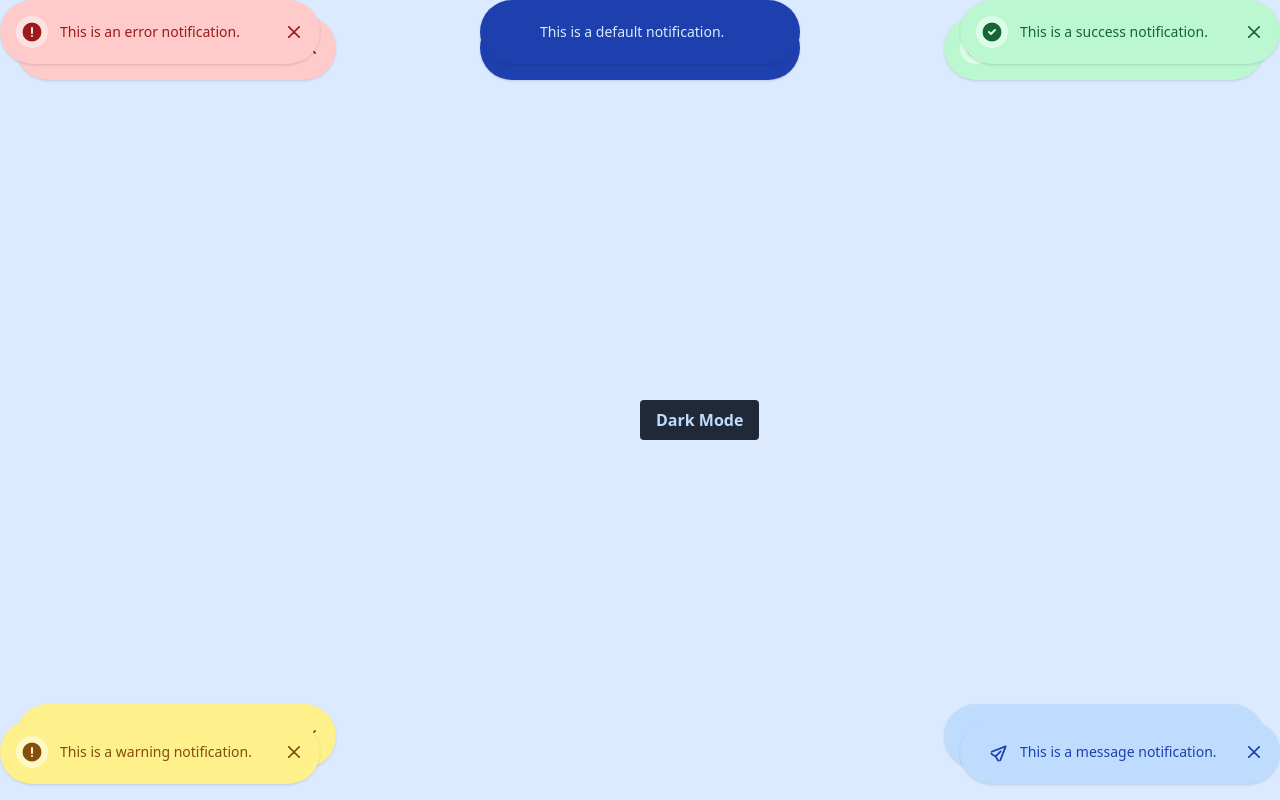
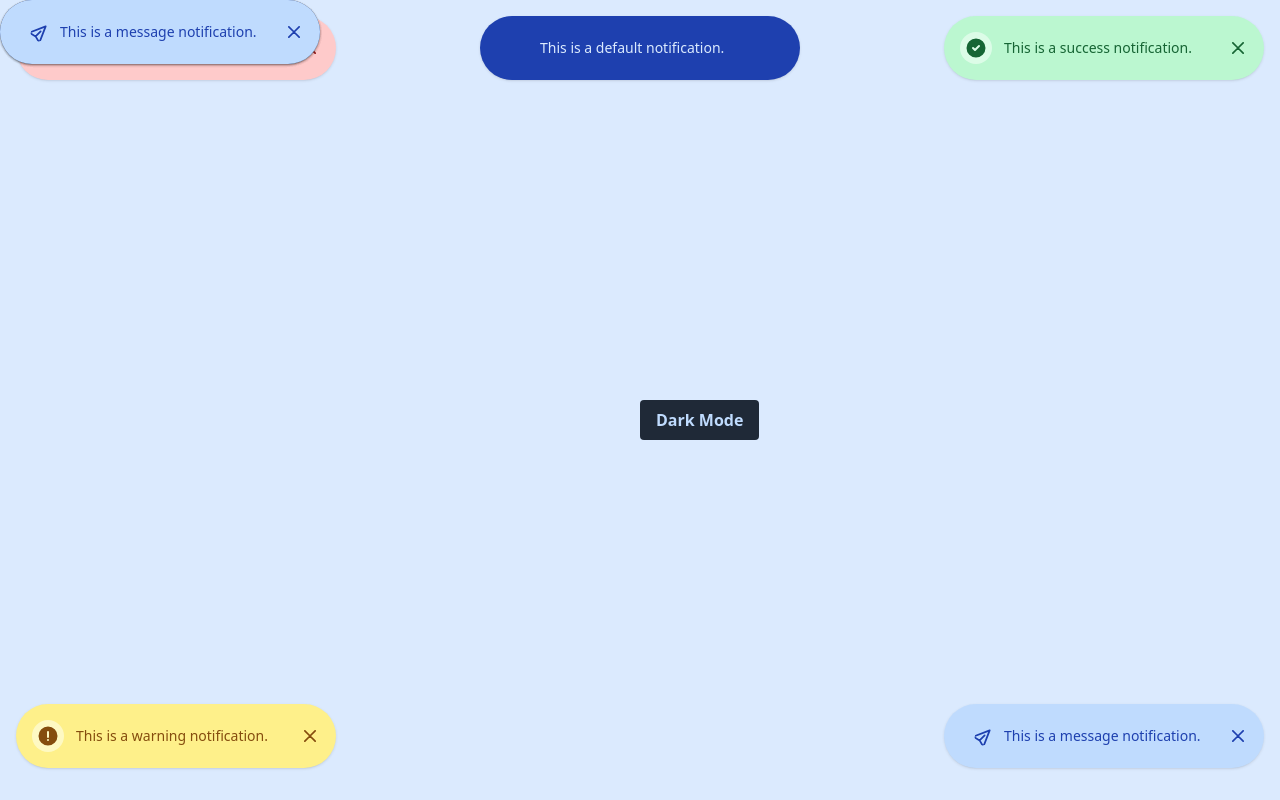
Before and after one commit to AlejandroP1028/Group-GCC_Vue-Component-Library, a Vue app: page / in a window 1280 px wide. Built offline with nearby package versions, Linux system fonts and the light colour scheme.

Commit message:
modified:   src/AppNotifications.vue modified:   src/components/NotificationsGroup.vue

```diff
--- a/src/AppNotifications.vue
+++ b/src/AppNotifications.vue
@@ -9,11 +9,11 @@
     <Notifications type="default" notification_message="This is a default notification." position="center" />
     <Notifications type="message" notification_message="This is a message notification." position="bottom-right" />
     <div>
-    <Notifications type="success" notification_message="This is a success notification." position="pTop-right" />
-    <Notifications type="error" notification_message="This is an error notification." position="pTop-left" />
-    <Notifications type="warning" notification_message="This is a warning notification." position="pBottom-left" />
-    <Notifications type="default" notification_message="This is a default notification." position="pCenter" />
-    <Notifications type="message" notification_message="This is a message notification." position="pBottom-right" />
+    <Notifications type="success" notification_message="This is a success notification." position="Top-right" />
+    <Notifications type="error" notification_message="This is an error notification." position="Top-left" />
+    <Notifications type="warning" notification_message="This is a warning notification." position="Bottom-left" />
+    <Notifications type="default" notification_message="This is a default notification." position="Center" />
+    <Notifications type="message" notification_message="This is a message notification." position="Bottom-right" />
     </div>
   </div>
 </template>
--- a/src/components/NotificationsGroup.vue
+++ b/src/components/NotificationsGroup.vue
@@ -1,77 +1,30 @@
 <template>
   <Transition name="fade">
-    <div
-      v-if="visible"
-      :id="`toast-${type}`"
-      class="flex items-center w-full max-w-xs p-4 mb-4 rounded-full shadow"
-      :class="[computedClass, notificationBgClass, positioningClass, notificationTextColorClass]"
-      role="alert"
-    >
-      <div class="inline-flex items-center justify-center flex-shrink-0 w-8 h-8 rounded-full" :class="iconClass">
-        <svg class="w-5 h-5 rounded-lg" aria-hidden="true" xmlns="http://www.w3.org/2000/svg">
-          <path
-            v-if="type === 'success'"
-            viewBox="0 0 20 20"
-            fill="currentColor"
-            d="M10 .5a9.5 9.5 0 1 0 9.5 9.5A9.51 9.51 0 0 0 10 .5Zm3.707 8.207-4 4a1 1 0 0 1-1.414 0l-2-2a1 1 0 0 1 1.414-1.414L9 10.586l3.293-3.293a1 1 0 0 1 1.414 1.414Z"
-          />
-          <path
-            v-if="type === 'error'"
-            viewBox="0 0 20 20"
-            fill="currentColor"
-            d="M10 .5a9.5 9.5 0 1 0 9.5 9.5A9.51 9.51 0 0 0 10 .5ZM10 15a1 1 0 1 1 0-2 1 1 0 0 1 0 2Zm1-4a1 1 0 0 1-2 0V6a1 1 0 0 1 2 0v5Z"
-          />
-          <path
-            v-if="type === 'warning'"
-            viewBox="0 0 20 20"
-            fill="currentColor"
-            d="M10 .5a9.5 9.5 0 1 0 9.5 9.5A9.51 9.51 0 0 0 10 .5ZM10 15a1 1 0 1 1 0-2 1 1 0 0 1 0 2Zm1-4a1 1 0 0 1-2 0V6a1 1 0 0 1 2 0v5Z"
-          />
+    <div v-if="visible" :id="`toast-${type}`" class="flex items-center w-full max-w-xs p-4 mb-4 rounded-full shadow" :class="[computedClass, positioningClass, notificationStyles.bg, notificationStyles.text]" role="alert">
+      <div class="inline-flex items-center justify-center flex-shrink-0 w-8 h-8 rounded-full" :class="notificationStyles.icon">
+        <svg class="w-5 h-5 rounded-lg" aria-hidden="true" xmlns="http://www.w3.org/2000/svg" viewBox="0 0 20 20" fill="currentColor">
+          <path v-if="type === 'success'" d="M10 .5a9.5 9.5 0 1 0 9.5 9.5A9.51 9.51 0 0 0 10 .5Zm3.707 8.207-4 4a1 1 0 0 1-1.414 0l-2-2a1 1 0 0 1 1.414-1.414L9 10.586l3.293-3.293a1 1 0 0 1 1.414 1.414Z"/>
+          <path v-if="type === 'error'" d="M10 .5a9.5 9.5 0 1 0 9.5 9.5A9.51 9.51 0 0 0 10 .5ZM10 15a1 1 0 1 1 0-2 1 1 0 0 1 0 2Zm1-4a1 1 0 0 1-2 0V6a1 1 0 0 1 2 0v5Z"/>
+          <path v-if="type === 'warning'" d="M10 .5a9.5 9.5 0 1 0 9.5 9.5A9.51 9.51 0 0 0 10 .5ZM10 15a1 1 0 1 1 0-2 1 1 0 0 1 0 2Zm1-4a1 1 0 0 1-2 0V6a1 1 0 0 1 2 0v5Z"/>
         </svg>
-        <svg
-          v-if="type === 'message'"
-          class="w-5 h-5 rounded-lg"
-          aria-hidden="true"
-          xmlns="http://www.w3.org/2000/svg"
-          viewBox="0 0 18 20"
-          transform="rotate(45)"
-        >
-          <path
-            stroke="currentColor"
-            stroke-linecap="round"
-            stroke-linejoin="round"
-            stroke-width="2"
-            d="m9 17 8 2L9 1 1 19l8-2Zm0 0V9"
-            fill="none"
-          />
+        <svg v-if="type === 'message'" class="w-5 h-5 rounded-lg" aria-hidden="true" xmlns="http://www.w3.org/2000/svg" viewBox="0 0 18 20" transform="rotate(45)">
+          <path stroke="currentColor" stroke-linecap="round" stroke-linejoin="round" stroke-width="2" d="m9 17 8 2L9 1 1 19l8-2Zm0 0V9" fill="none"/>
         </svg>
       </div>
       <div class="ms-3 text-sm font-normal">
         {{ notification_message }}
       </div>
-      <button
-        v-if="type !== 'default'"
-        type="button"
-        class="ms-auto -mx-1.5 -my-1.5 rounded-lg focus:ring-2 focus:ring-blue-500 p-1.5 inline-flex items-center justify-center h-8 w-8 hover:bg-blue-400"
-        :data-dismiss-target="`#toast-${type}`"
-        aria-label="Close"
-        @click="hideNotification"
-      >
-        <span class="sr-only">Close</span>
+      <button v-if="type !== 'default'" type="button" class="ms-auto -mx-1.5 -my-1.5 rounded-lg focus:ring-2 focus:ring-blue-500 p-1.5 inline-flex items-center justify-center h-8 w-8 hover:bg-blue-400" :data-dismiss-target="`#toast-${type}`" aria-label="Close" @click="hideNotification">
+        <span class="sr-only">
+          Close
+        </span>
         <svg class="w-3 h-3" fill="none" xmlns="http://www.w3.org/2000/svg" viewBox="0 0 14 14" aria-hidden="true">
-          <path
-            stroke="currentColor"
-            stroke-linecap="round"
-            stroke-linejoin="round"
-            stroke-width="2"
-            d="M1 1l6 6m0 0l6 6M7 7l6-6M7 7L1 13"
-          />
+          <path stroke="currentColor" stroke-linecap="round" stroke-linejoin="round" stroke-width="2" d="M1 1l6 6m0 0l6 6M7 7l6-6M7 7L1 13"/>
         </svg>
       </button>
     </div>
   </Transition>
 </template>
-
 <script>
 export default {
   name: "NotificationComponent",
@@ -88,8 +41,7 @@ export default {
     position: {
       type: String,
       default: 'bottom-right',
-      validator: (value) => [
-        'top-left', 'top-right', 'bottom-right', 'bottom-left', 'center', 'pTop-left', 'pTop-right', 'pBottom-right', 'pBottom-left', 'pCenter'].includes(value),
+      validator: (value) => ['top-left', 'top-right', 'bottom-right', 'bottom-left', 'center', 'pTop-left', 'pTop-right', 'pBottom-right', 'pBottom-left', 'pCenter'].includes(value),
     },
   },
   data() {
@@ -115,35 +67,35 @@ export default {
       const positioningClass = this.position.startsWith('p') ? 'absolute' : 'fixed';
       return `${positioningClass} ${positionClass[this.position]}`;
     },
-    notificationBgClass() {
-      const bgClasses = {
-        success: "bg-green-200 dark:bg-green-700",
-        error: "bg-red-200 dark:bg-red-700",
-        warning: "bg-yellow-200 dark:bg-yellow-700",
-        default: "bg-blue-800 dark:bg-gray-800",
-        message: "bg-blue-200 dark:bg-gray-800",
+    notificationStyles() {
+      const styles = {
+        success: {
+          bg: "bg-green-200 dark:bg-green-700",
+          text: "text-green-800 dark:text-green-200",
+          icon: "bg-green-100 dark:bg-green-800",
+        },
+        error: {
+          bg: "bg-red-200 dark:bg-red-700",
+          text: "text-red-800 dark:text-red-200",
+          icon: "bg-red-100 dark:bg-red-800",
+        },
+        warning: {
+          bg: "bg-yellow-200 dark:bg-yellow-700",
+          text: "text-yellow-800 dark:text-yellow-200",
+          icon: "bg-yellow-100 dark:bg-yellow-800",
+        },
+        default: {
+          bg: "bg-blue-800 dark:bg-gray-800",
+          text: "text-blue-100 dark:text-sky-400",
+          icon: "",
+        },
+        message: {
+          bg: "bg-blue-200 dark:bg-gray-800",
+          text: "text-blue-800 dark:text-sky-400",
+          icon: "",
+        },
       };
-      return bgClasses[this.type];
-    },
-    notificationTextColorClass() {
-      const textClasses = {
-        success: "text-green-800 dark:text-green-200",
-        error: "text-red-800 dark:text-red-200",
-        warning:"text-yellow-800 dark:text-yellow-200",
-        default: "text-blue-100 dark:text-sky-400",
-        message: "text-blue-800 dark:text-sky-400",
-      };
-      return textClasses[this.type];
-    },
-    iconClass() {
-      const iconClasses = {
-        success: "bg-green-100 dark:bg-green-800",
-        error: "bg-red-100 dark:bg-red-800",
-        warning: "bg-yellow-100 dark:bg-yellow-800",
-        default: "",
-        message: "",
-      };
-      return iconClasses[this.type];
+      return styles[this.type];
     },
   },
   methods: {
@@ -160,7 +112,6 @@ export default {
   },
 };
 </script>
-
 <style scoped>
 .fade-enter-active,
 .fade-leave-active {
```
